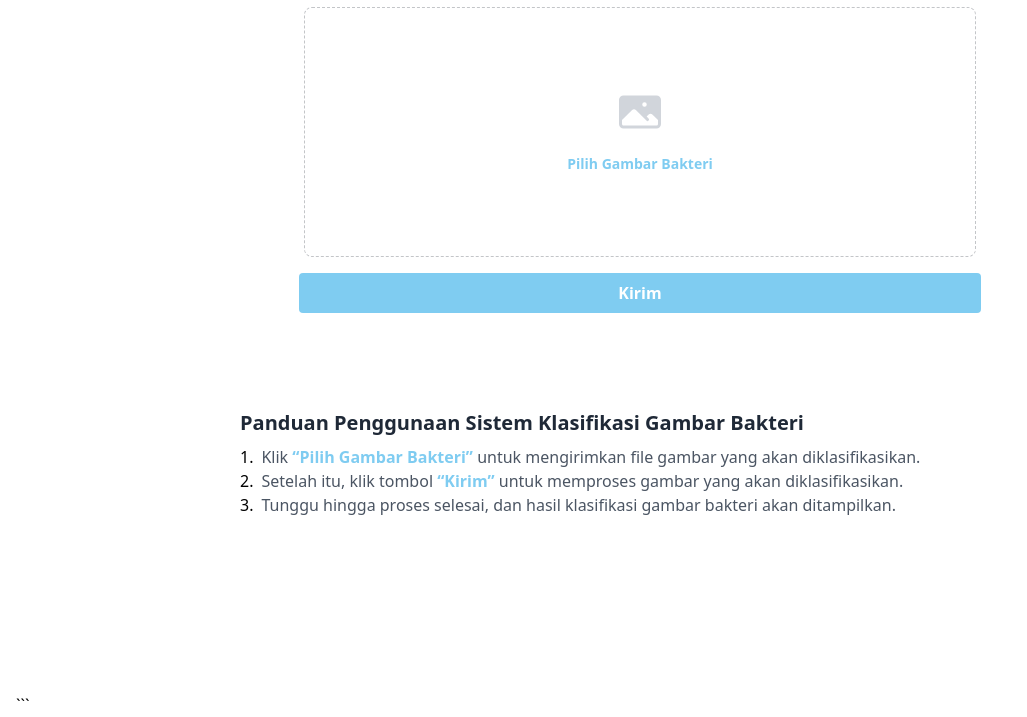
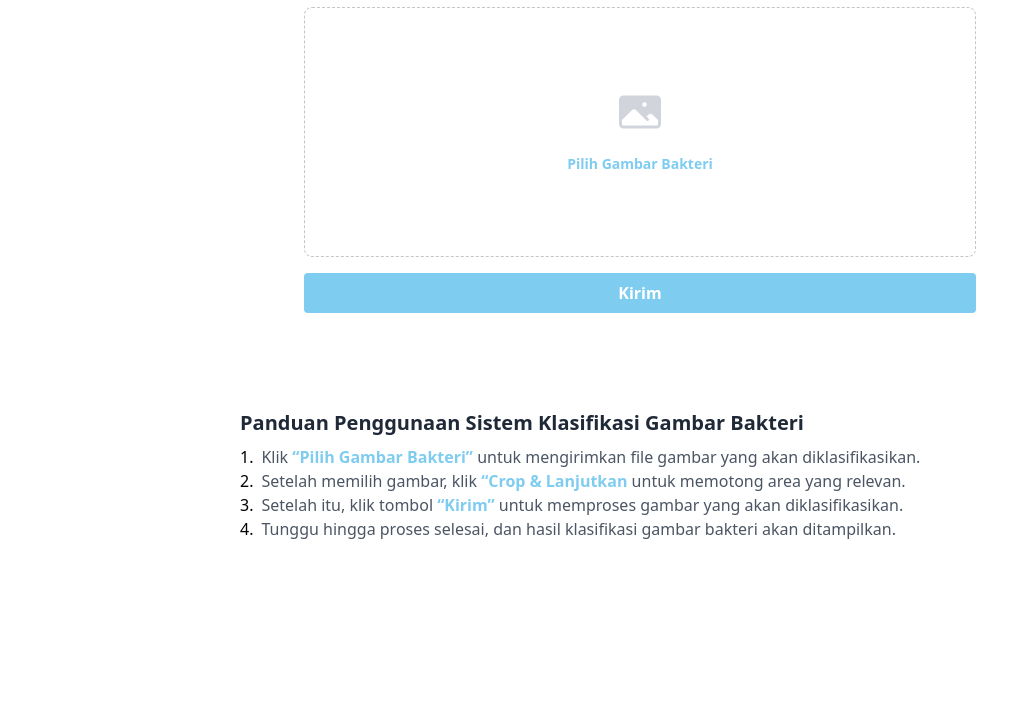
Before and after one commit to abdlhli/RespiraScanAI, a Flask app: page /mulai in a window 1280 px wide. Shown: the part 221-938 px from the top of the page, without its empty margins (0-1027 px from the left). Run offline with Flask 3, Linux system fonts and the light colour scheme; some libraries are stand-ins or nearby versions.

Commit message:
Add cropped image file to uploads directory

````diff
--- a/app/application.py
+++ b/app/application.py
@@ -3,6 +3,8 @@ from keras.preprocessing import image
 from keras.models import load_model
 from werkzeug.utils import secure_filename
 import numpy as np
+from PIL import Image
+import io
 
 app = Flask(__name__)
 model = load_model('app/model/model_bakteri_inception_resnet_v2.keras')
@@ -43,12 +45,24 @@ def mulai():
 
     if request.method == 'POST':
         img = request.files['file']
+
+        # Convert FileStorage to PIL Image
+        img_data = img.read()
+        img_pil = Image.open(io.BytesIO(img_data))
+
+        # Convert RGBA to RGB if necessary
+        if img_pil.mode in ('RGBA', 'LA'):
+            background = Image.new('RGB', img_pil.size, (255, 255, 255))
+            background.paste(img_pil, mask=img_pil.split()[-1])
+            img_pil = background
+
+        # Save the image
         img_filename = secure_filename(img.filename)
         img_path = "app/static/uploads/" + img_filename
-        img.save(img_path)
+        img_pil.save(img_path)
 
-        img = image.load_img(img_path, target_size=(250, 250))
-        img_array = image.img_to_array(img)
+        # Load and preprocess image for prediction
+        img_array = image.img_to_array(img_pil.resize((250, 250)))
         img_array = np.expand_dims(img_array, axis=0)
         img_array /= 255.0
 
@@ -56,11 +70,10 @@ def mulai():
 
         predicted_class = np.argmax(prediction)
         confidence = np.max(prediction)
-        class_labels = ["Corynebacterium Diphteriae", "Mycobacterium Tuberculosis",
-                        "Neisseria Gonorroeae", "Staphylococcus Aureus", "Streptococcus Pneumoniae"]
+        class_labels = ["Corynebacterium diphteriae", "Mycobacterium tuberculosis",
+                        "Pharyngitis", "Staphylococcus aureus", "Streptococcus pneumoniae"]
         predicted_label = class_labels[predicted_class]
 
-        # Create list of tuples with bacteria names and their percentages
         percentages = list(zip(class_labels, prediction[0]))
 
         result = predicted_label
--- a/app/templates/mulai.html
+++ b/app/templates/mulai.html
@@ -14,6 +14,8 @@
         rel="stylesheet" />
     <link rel="stylesheet" href="css/mulai.css">
     <script src="https://cdn.tailwindcss.com"></script>
+    <link rel="stylesheet" href="https://cdnjs.cloudflare.com/ajax/libs/cropperjs/1.5.13/cropper.min.css">
+    <script src="https://cdnjs.cloudflare.com/ajax/libs/cropperjs/1.5.13/cropper.min.js"></script>
 </head>
 
 <body class="px-2 sm:px-4">
@@ -38,7 +40,7 @@
                             d="M1.5 6a2.25 2.25 0 012.25-2.25h16.5A2.25 2.25 0 0122.5 6v12a2.25 2.25 0 01-2.25 2.25H3.75A2.25 2.25 0 011.5 18V6zM3 16.06V18c0 .414.336.75.75.75h16.5A.75.75 0 0021 18v-1.94l-2.69-2.689a1.5 1.5 0 00-2.12 0l-.88.879.97.97a.75.75 0 11-1.06 1.06l-5.16-5.159a1.5 1.5 0 00-2.12 0L3 16.061zm10.125-7.81a1.125 1.125 0 112.25 0 1.125 1.125 0 01-2.25 0z"
                             clip-rule="evenodd" />
                     </svg>
-                    <img id="preview-image" class="hidden mx-auto h-32 w-32 rounded-lg" />
+                    <img id="preview-image" class="hidden mx-auto h-64 w-full rounded-lg" />
                     <div class="mt-4 flex text-sm leading-6 text-gray-600">
                         <label id="upload-label" for="file-upload"
                             class="relative cursor-pointer rounded-md bg-white font-semibold text-[#7fccf1] focus-within:outline-none focus-within:ring-2 focus-within:ring-[#7fccf1] focus-within:ring-offset-2 hover:text-[#1f9ed8]">
@@ -50,10 +52,18 @@
                 </div>
             </div>
 
-            <div class="flex justify-center mt-4 mb-12 sm:mb-24">
+            <div class="flex justify-center items-center gap-2 mt-4 mb-12 sm:mb-24 mx-4 sm:mx-44">
                 <button id="submit-button" type="submit" disabled
-                    class="bg-[#7fccf1] hover:bg-[#1f9ed8] rounded text-white w-full sm:w-8/12 p-2 font-semibold cursor-not-allowed">
+                    class="bg-[#7fccf1] hover:bg-[#1f9ed8] rounded text-white flex-grow p-2 font-semibold cursor-not-allowed">
                     <span id="button-text">Kirim</span>
+                </button>
+                <button id="reset-button" type="button"
+                    class="bg-gray-200 hover:bg-gray-300 rounded text-gray-800 w-10 h-10 flex items-center justify-center hidden">
+                    <svg xmlns="http://www.w3.org/2000/svg" class="h-5 w-5" fill="none" viewBox="0 0 24 24"
+                        stroke="currentColor">
+                        <path stroke-linecap="round" stroke-linejoin="round" stroke-width="2"
+                            d="M4 4v5h.582m15.356 2A8.001 8.001 0 004.582 9m0 0H9m11 11v-5h-.581m0 0a8.003 8.003 0 01-15.357-2m15.357 2H15" />
+                    </svg>
                 </button>
             </div>
         </form>
@@ -66,15 +76,15 @@
                     Contoh Dari Bakteri <br />
                     {{ result }}
                 </h1>
-                {% if 'Streptococcus Pneumoniae' in result %}
+                {% if 'Streptococcus pneumoniae' in result %}
                 <img width="250" src="/static/sp_1.jpg" alt="Bakteri" />
-                {% elif 'Corynebacterium Diphteriae' in result %}
+                {% elif 'Corynebacterium diphteriae' in result %}
                 <img width="250" src="/static/D5.jpg" alt="Bakteri" />
-                {% elif 'Mycobacterium Tuberculosis' in result %}
+                {% elif 'Mycobacterium tuberculosis' in result %}
                 <img width="250" src="/static/mts1.jpg" alt="Bakteri" />
-                {% elif 'Neisseria Gonorroeae' in result %}
+                {% elif 'Pharyngitis' in result %}
                 <img width="250" src="/static/go_3.jpg" alt="Bakteri" />
-                {% elif 'Staphylococcus Aureus' in result %}
+                {% elif 'Staphylococcus aureus' in result %}
                 <img width="250" src="/static/sa_1.jpg" alt="Bakteri" />
                 {% endif %}
             </div>
@@ -130,53 +140,145 @@
             <div class="flex items-start space-x-2">
                 <span class="">2.</span>
                 <p class="text-gray-600">
+                    Setelah memilih gambar, klik <span class="font-semibold text-[#7fccf1]">“Crop & Lanjutkan</span>
+                    untuk
+                    memotong area yang relevan.
+                </p>
+            </div>
+            <div class="flex items-start space-x-2">
+                <span class="">3.</span>
+                <p class="text-gray-600">
                     Setelah itu, klik tombol <span class="font-semibold text-[#7fccf1]">“Kirim”</span> untuk memproses
                     gambar
                     yang akan diklasifikasikan.
                 </p>
             </div>
             <div class="flex items-start space-x-2">
-                <span class="">3.</span>
+                <span class="">4.</span>
                 <p class="text-gray-600">
                     Tunggu hingga proses selesai, dan hasil klasifikasi gambar bakteri akan ditampilkan.
                 </p>
             </div>
         </div>
     </div>
-    <script src="https://cdnjs.cloudflare.com/ajax/libs/flowbite/2.1.1/flowbite.min.js">
-    </script>
+
+    <!-- Crop Modal -->
+    <div id="cropModal" class="fixed inset-0 bg-gray-600 bg-opacity-50 hidden z-50">
+        <div class="relative p-4 w-full max-w-xl mx-auto mt-10">
+            <div class="bg-white rounded-lg shadow p-6">
+                <div class="mb-4">
+                    <h3 class="text-xl font-semibold text-gray-900">Crop Gambar</h3>
+                </div>
+                <div class="crop-container mb-4">
+                    <img id="cropImage" src="" style="max-width: 100%; max-height: 60vh;">
+                </div>
+                <div class="flex justify-end gap-4">
+                    <button id="cancelCrop" class="px-4 py-2 bg-gray-200 text-gray-800 rounded-lg hover:bg-gray-300">
+                        Batal
+                    </button>
+                    <button id="cropButton" class="px-4 py-2 bg-[#7fccf1] text-white rounded-lg hover:bg-[#1f9ed8]">
+                        Crop & Lanjutkan
+                    </button>
+                </div>
+            </div>
+        </div>
+    </div>
+
+    <script src="https://cdnjs.cloudflare.com/ajax/libs/flowbite/2.1.1/flowbite.min.js"></script>
 
     <script>
+        let cropper = null;
+
         function previewFile() {
+            const file = document.getElementById('file-upload').files[0];
+            if (file) {
+                const reader = new FileReader();
+                reader.onload = function (e) {
+                    // Show crop modal
+                    document.getElementById('cropModal').classList.remove('hidden');
+                    const image = document.getElementById('cropImage');
+                    image.src = e.target.result;
+
+                    // Initialize cropper
+                    if (cropper) {
+                        cropper.destroy();
+                    }
+                    cropper = new Cropper(image, {
+                        aspectRatio: 1,
+                        viewMode: 1,
+                        autoCropArea: 1
+                    });
+                };
+                reader.readAsDataURL(file);
+            }
+        }
+
+        function resetForm() {
             const fileInput = document.getElementById('file-upload');
-            const submitButton = document.getElementById('submit-button');
             const preview = document.getElementById('preview-image');
             const icon = document.getElementById('icon');
-            const file = fileInput.files[0];
-            const reader = new FileReader();
+            const uploadLabel = document.getElementById('upload-label');
+            const submitButton = document.getElementById('submit-button');
+            const resetButton = document.getElementById('reset-button');
 
-            const uploadLabel = document.getElementById('upload-label');
-            const fileHint = document.getElementById('file-hint');
+            fileInput.value = '';
+            preview.classList.add('hidden');
+            icon.classList.remove('hidden');
+            uploadLabel.classList.remove('hidden');
+            submitButton.disabled = true;
+            submitButton.classList.add('cursor-not-allowed');
+            resetButton.classList.add('hidden');
+        }
 
-            reader.addEventListener('load', function () {
-                preview.src = reader.result;
+        document.getElementById('cancelCrop').addEventListener('click', function () {
+            document.getElementById('cropModal').classList.add('hidden');
+            document.getElementById('file-upload').value = '';
+        });
+
+        document.getElementById('cropButton').addEventListener('click', function () {
+            if (cropper) {
+                const canvas = cropper.getCroppedCanvas({
+                    width: 250,
+                    height: 250
+                });
+
+                // Update preview
+                const preview = document.getElementById('preview-image');
+                const icon = document.getElementById('icon');
+                preview.src = canvas.toDataURL();
                 preview.classList.remove('hidden');
                 icon.classList.add('hidden');
 
-                uploadLabel.classList.add('hidden');
-                fileHint.classList.add('hidden');
-            }, false);
-
-            if (file) {
-                reader.readAsDataURL(file);
+                // Enable submit button
+                const submitButton = document.getElementById('submit-button');
                 submitButton.disabled = false;
                 submitButton.classList.remove('cursor-not-allowed');
-            } else {
-                submitButton.disabled = true;
-                submitButton.classList.add('cursor-not-allowed');
+
+                // Hide modal and upload label
+                document.getElementById('cropModal').classList.add('hidden');
+                document.getElementById('upload-label').classList.add('hidden');
+
+                // Show reset button
+                document.getElementById('reset-button').classList.remove('hidden');
+
+                // Convert canvas to blob for form submission
+                canvas.toBlob(function (blob) {
+                    const fileInput = document.getElementById('file-upload');
+                    const file = new File([blob], 'cropped-image.jpg', { type: 'image/jpeg' });
+
+                    // Create a new DataTransfer object and add the file
+                    const dataTransfer = new DataTransfer();
+                    dataTransfer.items.add(file);
+
+                    // Set the new file list to the input
+                    fileInput.files = dataTransfer.files;
+                }, 'image/jpeg');
             }
-        }
+        });
 
+        document.getElementById('reset-button').addEventListener('click', resetForm);
+
+        // Update form submission
         document.getElementById('upload-form').addEventListener('submit', function (e) {
             const button = document.getElementById('submit-button');
             const buttonText = document.getElementById('button-text');
@@ -188,4 +290,3 @@
 </body>
 
 </html>
-```
````
Also changed, not shown: app/templates/kreator.html (+6 -13 lines), app/static/uploads/Gonococcal_urethritis_PHIL_4085_lores.jpg (added), app/static/uploads/cropped-image.jpg (added).
